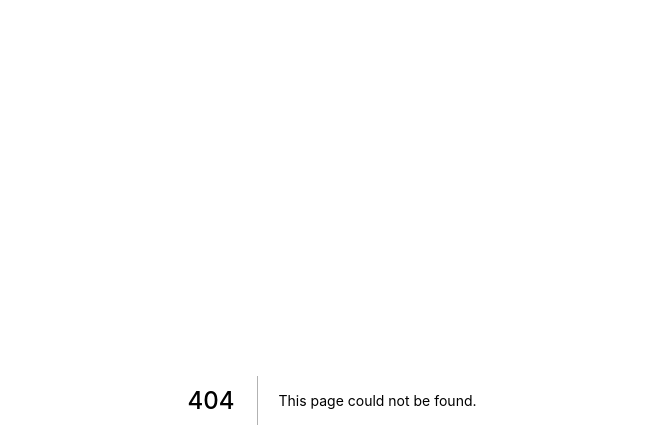
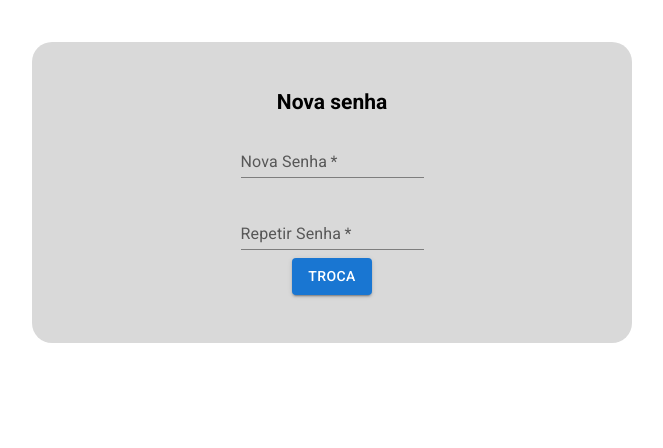
Before and after one commit to Diogozura/gerente-contas, a Next.js app: page /nova-senha in a window 1280 px wide. Before the commit this address had no page. Shown: the top 448 px of the page, without its empty margins (308-971 px from the left). Built offline with nearby package versions, Linux system fonts and the light colour scheme.

Commit message:
tela nova senha

```diff
--- /dev/null
+++ b/pages/nova-senha.tsx
@@ -0,0 +1,2 @@
+import NovaSenha from "../src/screens/NovaSenhaScreen";
+export default NovaSenha
--- /dev/null
+++ b/pages/trocar-senha.tsx
@@ -0,0 +1,3 @@
+import TrocarSenha from "../src/screens/TrocaSenhaScreen";
+
+export default TrocarSenha
--- /dev/null
+++ b/src/components/Formulario/TituloForm/index.tsx
@@ -0,0 +1,6 @@
+import styled from "styled-components";
+
+export const TituloFom = styled.h2`
+    font-size: 1.5em;
+    font-weight: 700;
+`
--- a/src/components/Formulario/index.tsx
+++ b/src/components/Formulario/index.tsx
@@ -2,21 +2,22 @@ import styled from "styled-components";
 
 export const BoxForm = styled.article`
     width: 600px;
-    background-color: antiquewhite;
+    background-color: #D9D9D9;
     margin: 3em auto;
     border-radius: 20px;
     padding: 3rem;
-    @media only screen and (min-width: 650){
+    @media only screen and (max-width: 650px){
         width: 80%;
+        margin: 0.5rem auto;
     }
 `
 export const Formulario = styled.form`
-
+    width: 400px;
     margin: auto;
     display: grid;
     justify-content: space-around;
     justify-items: center;
-    @media only screen and (min-width: 600px) {
-        width: 95%;
+    @media only screen and (max-width: 600px) {
+        width: 80%;
     }
 `
--- a/src/screens/CadastroScreen/index.tsx
+++ b/src/screens/CadastroScreen/index.tsx
@@ -2,6 +2,7 @@ import { Button, TextField } from "@mui/material";
 import { useRouter } from "next/router";
 import react from "react";
 import { BoxForm, Formulario } from "../../components/Formulario";
+import { TituloFom } from "../../components/Formulario/TituloForm";
 
 interface Props{
     senha: string,
@@ -39,7 +40,7 @@ export default function CadastroScreen() {
                     alert(JSON.stringify(values, null, 2))
                     router.push("/sala")
                 }}>
-                    <h2>Cadastro</h2>
+                    <TituloFom>Cadastro</TituloFom>
                     <TextField
                         type="text"
                         id="outlined-basic"
--- /dev/null
+++ b/src/screens/NovaSenhaScreen/index.tsx
@@ -0,0 +1,62 @@
+import { Button, TextField } from "@mui/material";
+import { useRouter } from "next/router";
+import React from "react";
+import { BoxForm, Formulario } from "../../components/Formulario";
+import { TituloFom } from "../../components/Formulario/TituloForm";
+
+export default function NovaSenha() {
+    const router = useRouter()
+
+    const [values, setValues] = React.useState({
+        senha: '',
+        senha2: ''
+    })
+    function handleChange(event:any) {
+        const fieldName = event.target.name
+        const fieldValue = event.target.value
+
+        setValues((currentValues) => {
+            return {
+                ...currentValues,
+                [fieldName]:fieldValue
+            }
+        })
+    }
+
+
+    return (
+        <>
+            <BoxForm>
+                <Formulario onSubmit={(event) => {
+                    event.preventDefault()
+                    alert(JSON.stringify(values, null, 2))
+                    router.push("/login")
+                }}>
+                    <TituloFom>Nova senha</TituloFom>
+                <TextField
+                        id="outlined-basic"
+                        label="Nova Senha"
+                        type="password"
+                        name="senha"
+                        value={values.senha}
+                        onChange={handleChange}
+                        margin="normal"
+                        required
+                        variant="standard" />
+
+                      <TextField
+                        id="outlined-basic"
+                        label="Repetir Senha"
+                        type="password"
+                        name="senha2"
+                        value={values.senha2}
+                        onChange={handleChange}
+                        margin="normal"
+                        required
+                        variant="standard" />
+                      <Button variant="contained" type="submit">Troca</Button>
+                </Formulario>
+            </BoxForm>
+        </>
+    )
+}
```
Also changed, not shown: pages/sala.tsx (+2 -15 lines), src/components/Link/index.tsx (+25 -12 lines), src/screens/HomeScreen/index.tsx (+4 -3 lines), src/screens/Login/index.tsx (+15 -1 lines), src/screens/SalaScreen/index.tsx (+10 -0 lines), src/screens/TrocaSenhaScreen/index.tsx (added, +51 -0 lines).
